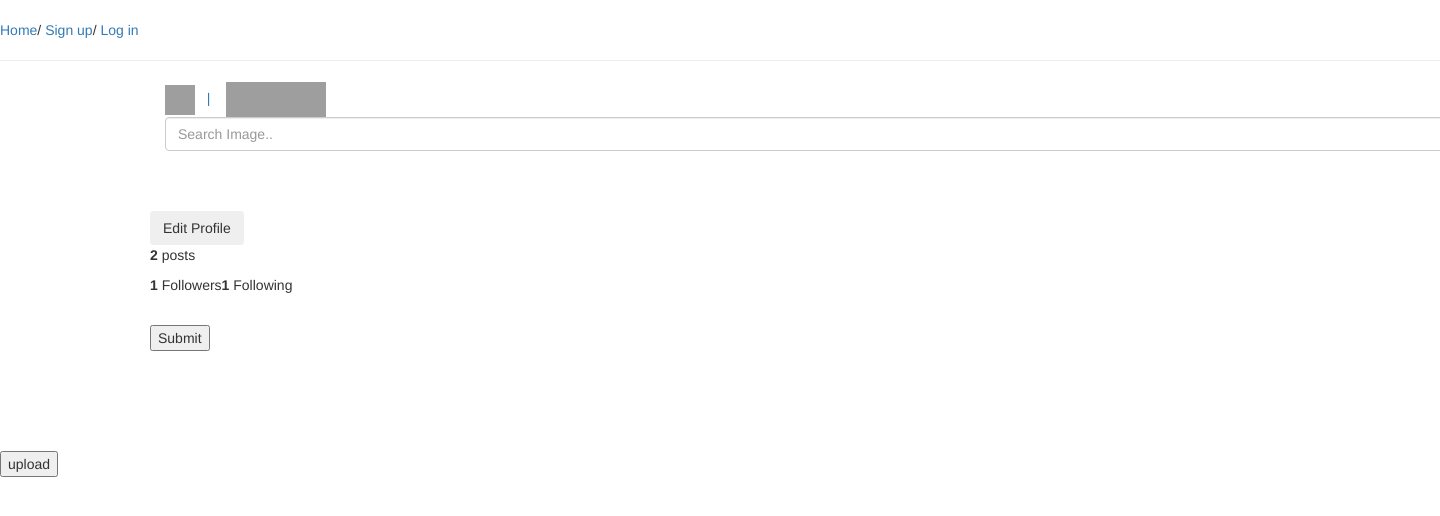
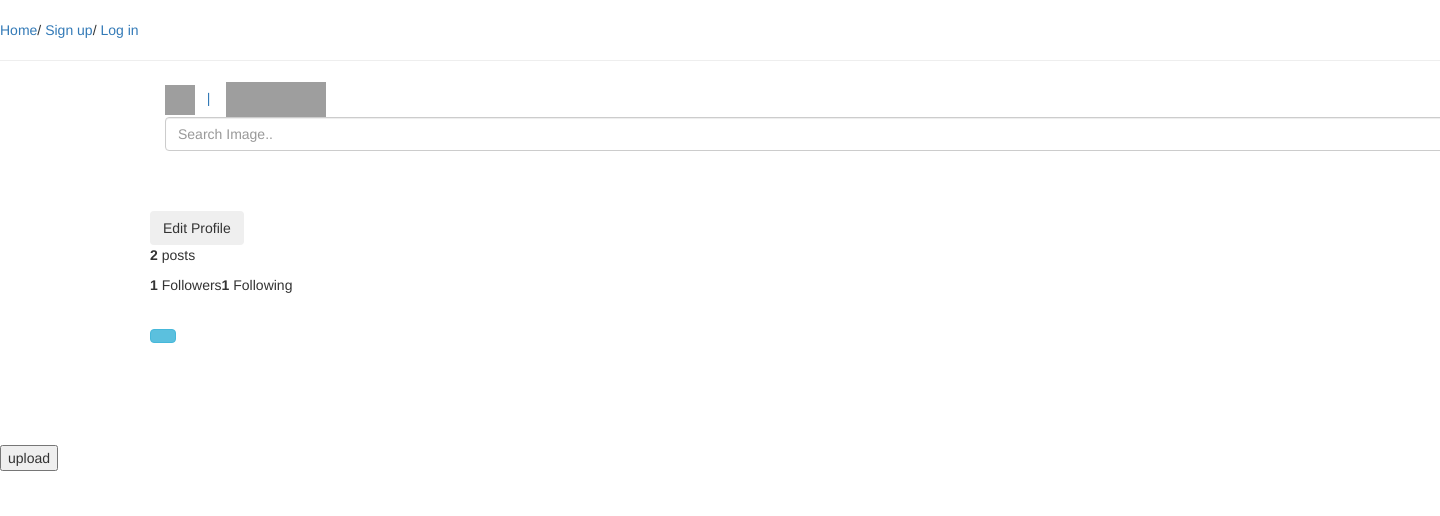
Before and after one commit to kelvinadeu/instagram, a Django app: page /home/ in a window 1440 px wide; the page is wider, and only the part inside the window is pictured. Shown: the top 516 px of that part. Run offline with Django 3.2, Linux system fonts and the light colour scheme; data that the repository does not hold is empty; some libraries are stand-ins or nearby versions; grey boxes are pictures that could not be loaded.

Commit message:
add changes to home.html

```diff
--- a/map/templates/home.html
+++ b/map/templates/home.html
@@ -6,6 +6,7 @@
 <br>
 <br>
 <div class="container">
+
 
   <img id="img" src="" alt="">
   <h1 id="profile_h">{{user.username}}</h1>
@@ -23,7 +24,7 @@
       {% csrf_token %}
       {{ form }}
       <input type="hidden" id="admin" name="user_id" value="{{user.id}}">
-      <input type="submit" name='Submit' value="Submit">
+      <a href="{% url 'profile' %}" class="btn btn-info"></a>
     </form>
 
   </div>
```
